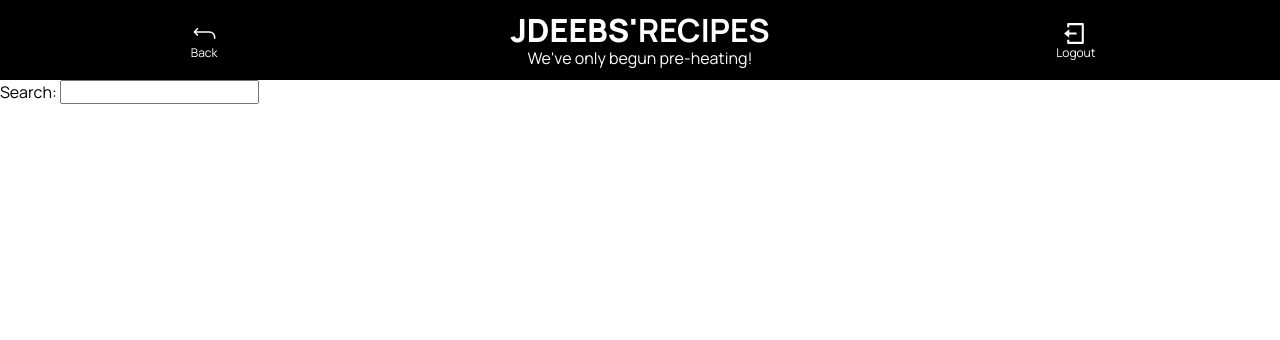
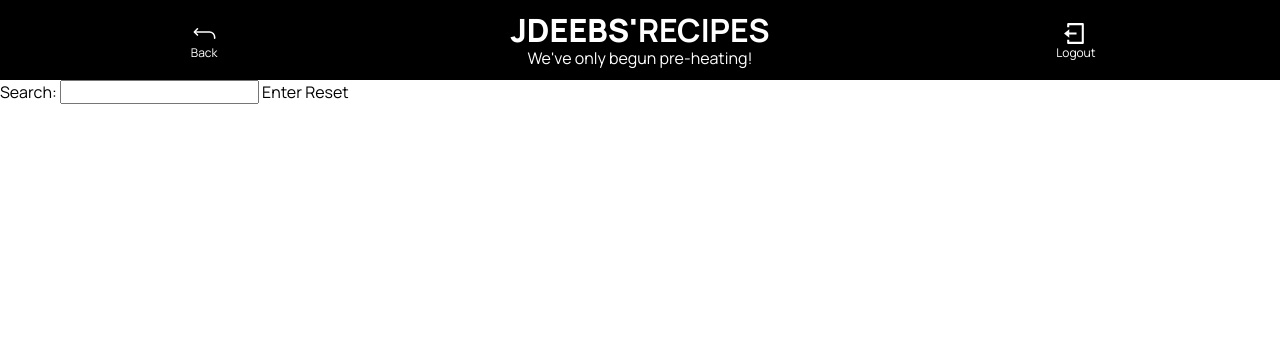
Before and after one commit to jdeebs/recipe-app, a Django app: page /recipes/ in a window 1280 px wide. Shown: the top 340 px of the page. Run offline with Django 4.2, Linux system fonts and the light colour scheme; the visitor is signed in with stand-in values (Sample User, id 1); data that the repository does not hold is empty; some libraries are stand-ins or nearby versions; some web fonts are replaced.

Commit message:
Add submit and reset buttons to search form

```diff
--- a/src/recipes/templates/recipes/recipe_list.html
+++ b/src/recipes/templates/recipes/recipe_list.html
@@ -44,6 +44,8 @@
                 <label for="search">Search:</label>
                 <input type="text" name="search" id="search" placeholder="{{ search_placeholder }}"
                     value="{{ request.GET.search }}">
+                <button type="submit" id="submit-btn">Enter</button>
+                <button type="button" id="reset-btn">Reset</button>
             </div>
         </form>
         <div class="recipe-grid__wrapper">
@@ -63,6 +65,20 @@
     </section>
 
 
+    <script>
+        // Reset button
+        document.getElementById('reset-btn').addEventListener('click', () => {
+            document.getElementById('search').value = '';
+            document.getElementById('submit-btn').click();
+        })
+        // Submit button
+        document.getElementById('search').addEventListener('keydown', (event) => {
+            if (event.key === 'Enter') {
+                event.preventDefault();
+                document.getElementById('submit-btn').click();
+            }
+        })
+    </script>
 </body>
 
 </html>
```
